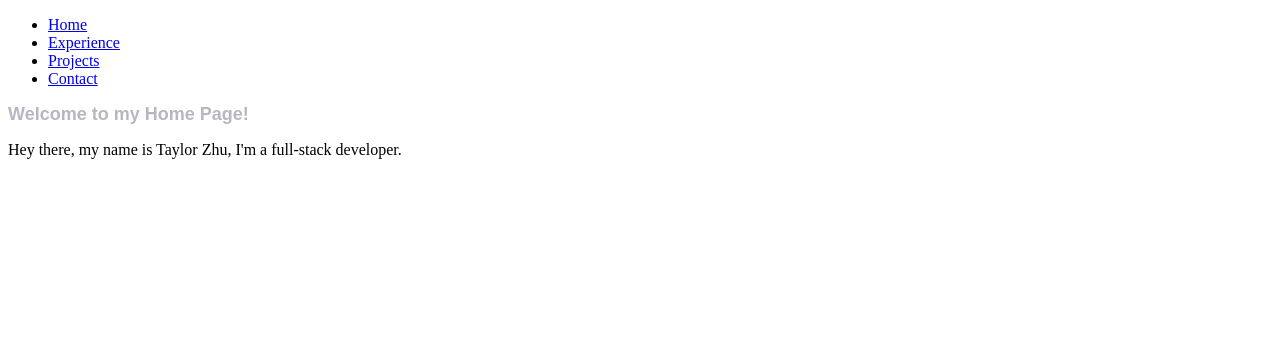
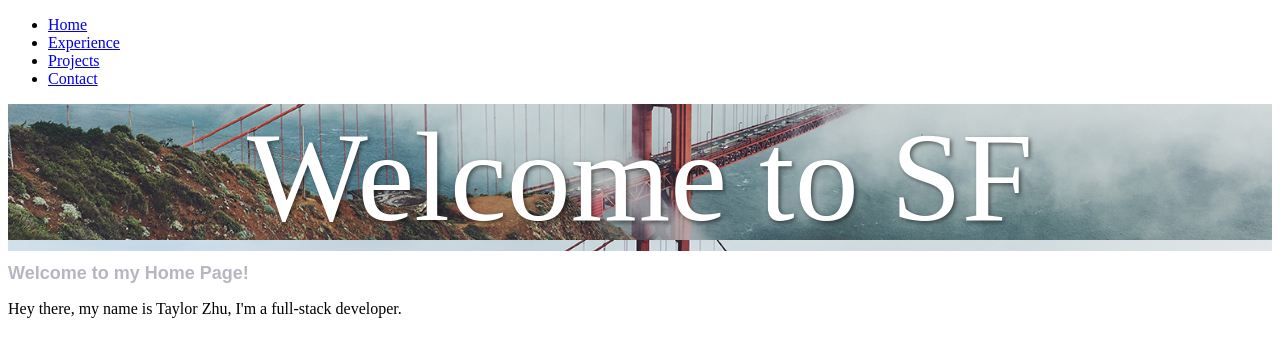
Before and after one commit to htzhu/MyPage, a plain HTML site: page NavPage.html in a window 1280 px wide. Drawn offline with Linux system fonts and the light colour scheme.

Commit message:
apply header on all pages

```diff
--- a/NavPage.html
+++ b/NavPage.html
@@ -16,6 +16,7 @@
             <li><a href="#Contact">Contact</a></li>
         </ul>
     </nav>
+    <header>Welcome to SF</header>
     <div>
         <h1>Welcome to my Home Page!</h1>
         <p>Hey there, my name is Taylor Zhu, I'm a full-stack developer.
```
Also changed, not shown: Projects.html (+1 -1 lines), WorkExperience.html (+1 -1 lines).
